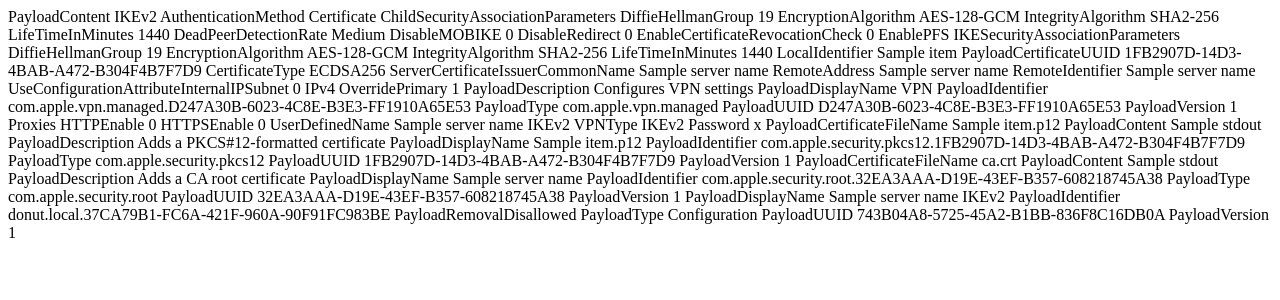
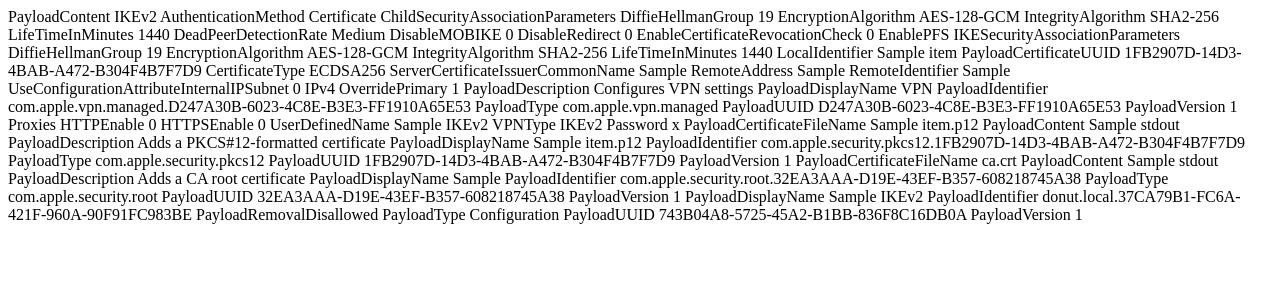
Before and after one commit to trailofbits/algo, a Python web app: template templates/mobileconfig.j2 in a window 1280 px wide. Shown: the top 300 px of the page. Run offline with Jinja, Linux system fonts and the light colour scheme; the template is opened without the code that fills it: most values are stand-ins (such as "Sample title", 1, 10 or a date in 2020).

Commit message:
moved to use an IP instead of a domain

```diff
--- a/digiocean.yml
+++ b/digiocean.yml
@@ -42,8 +42,8 @@
     default: "7"
     private: no
 
-  - name: "do_server_name"
-    prompt: "Name the vpn server:\n"
+  - name: "server_name"
+    prompt: "Name the vpn server:\nMaybe a valid DNS name"
     default: "strongswan.local"
     private: no
 
@@ -65,7 +65,7 @@
     digital_ocean:
       state: present
       command: droplet
-      name: "{{ do_server_name }}"
+      name: "{{ server_name }}"
       region_id: "{{ regions[do_region] }}"
       size_id: "512mb"
       image_id: "ubuntu-16-04-x64"
--- a/templates/easy-rsa.vars.j2
+++ b/templates/easy-rsa.vars.j2
@@ -183,7 +183,7 @@
 # This is best left alone. Interactively you will set this manually, and BATCH
 # callers are expected to set this themselves.
 
-set_var EASYRSA_REQ_CN     "{{ server_name }}"
+set_var EASYRSA_REQ_CN     "{{ ansible_ssh_host }}"
 
 # Cryptographic digest to use.
 # Do not change this default unless you understand the security implications.
@@ -195,4 +195,4 @@
 # in batch mode without any user input, confirmation on dangerous operations,
 # or most output. Setting this to any non-blank string enables batch mode.
 
-set_var EASYRSA_BATCH      "{{ server_name }}"
+set_var EASYRSA_BATCH      "{{ ansible_ssh_host }}"
--- a/templates/ipsec.conf.j2
+++ b/templates/ipsec.conf.j2
@@ -15,14 +15,14 @@
 
     left=%any
     leftauth=pubkey
-    leftid={{ server_name }}
-    leftcert={{ server_name }}.crt
+    leftid={{ ansible_ssh_host }}
+    leftcert={{ ansible_ssh_host }}.crt
     leftsendcert=always
     leftsubnet=0.0.0.0/0,::/0
 
     right=%any
     rightauth=pubkey
-    rightsourceip="{{ vpn_network }""
+    rightsourceip="{{ vpn_network }}"
 {% if service_dns is defined and service_dns == "N" %}
     rightdns={% for host in dns_servers %}{{ host }}{% if not loop.last %},{% endif %}{% endfor %}
 {% else %}
--- a/templates/ipsec.secrets.j2
+++ b/templates/ipsec.secrets.j2
@@ -1 +1 @@
-: ECDSA {{ server_name }}.key
+: ECDSA {{ ansible_ssh_host }}.key
--- a/templates/mobileconfig.j2
+++ b/templates/mobileconfig.j2
@@ -48,11 +48,11 @@
                 <key>CertificateType</key>
                 <string>ECDSA256</string>
                 <key>ServerCertificateIssuerCommonName</key>
-                <string>{{ server_name }}</string>
+                <string>{{ ansible_ssh_host }}</string>
                 <key>RemoteAddress</key>
-                <string>{{ server_name }}</string>
+                <string>{{ ansible_ssh_host }}</string>
                 <key>RemoteIdentifier</key>
-                <string>{{ server_name }}</string>
+                <string>{{ ansible_ssh_host }}</string>
                 <key>UseConfigurationAttributeInternalIPSubnet</key>
                 <integer>0</integer>
             </dict>
@@ -81,7 +81,7 @@
                 <integer>0</integer>
             </dict>
             <key>UserDefinedName</key>
-            <string>{{ server_name }} IKEv2</string>
+            <string>{{ ansible_ssh_host }} IKEv2</string>
             <key>VPNType</key>
             <string>IKEv2</string>
         </dict>
@@ -117,7 +117,7 @@
             <key>PayloadDescription</key>
             <string>Adds a CA root certificate</string>
             <key>PayloadDisplayName</key>
-            <string>{{ server_name }}</string>
+            <string>{{ ansible_ssh_host }}</string>
             <key>PayloadIdentifier</key>
             <string>com.apple.security.root.32EA3AAA-D19E-43EF-B357-608218745A38</string>
             <key>PayloadType</key>
@@ -129,7 +129,7 @@
         </dict>
     </array>
     <key>PayloadDisplayName</key>
-    <string>{{ server_name }} IKEv2</string>
+    <string>{{ ansible_ssh_host }} IKEv2</string>
     <key>PayloadIdentifier</key>
     <string>donut.local.37CA79B1-FC6A-421F-960A-90F91FC983BE</string>
     <key>PayloadRemovalDisallowed</key>
```
Also changed, not shown: config.cfg (+2 -6 lines), vpn.yml (+4 -4 lines), 1 other file.
